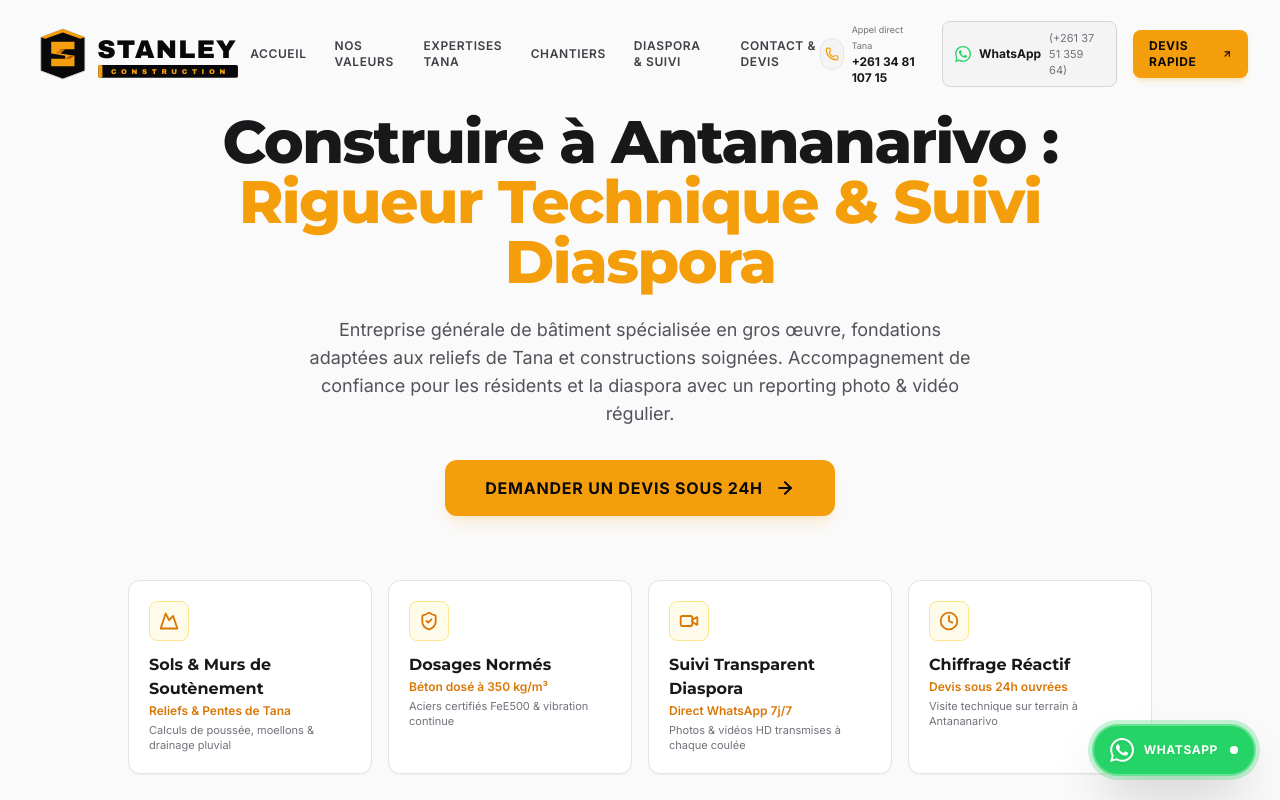
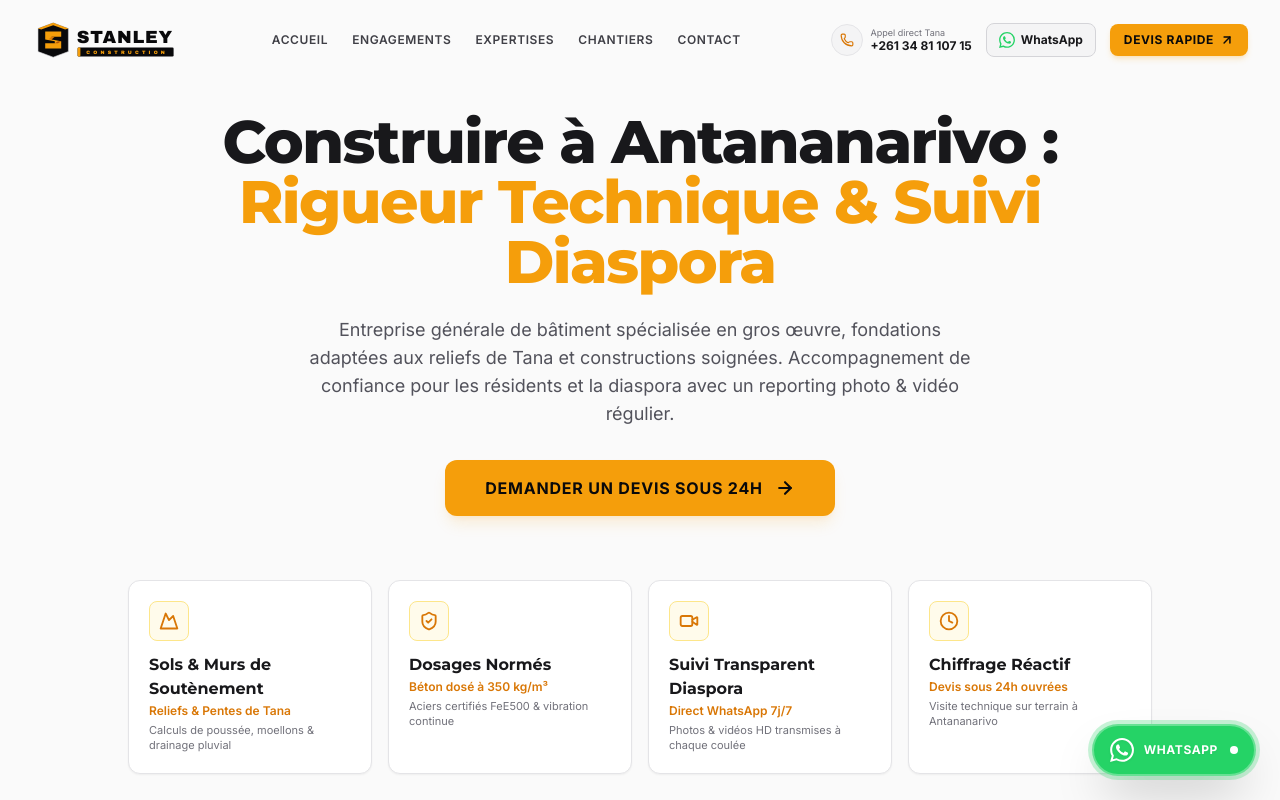
Before and after one commit to xaviertimoty-19/stanley-construction, a React (Vite) app: page / in a window 1280 px wide. Shown: the top 800 px of the page. Built offline with nearby package versions, Linux system fonts and the light colour scheme.

Commit message:
fix(navbar): elimination du chevauchement et des retours a la ligne sur les boutons d'appel et whatsapp en version desktop

```diff
--- a/src/components/Navbar.tsx
+++ b/src/components/Navbar.tsx
@@ -17,11 +17,10 @@ export const Navbar: React.FC = () => {
 
   const navLinks = [
     { name: 'Accueil', href: '#accueil' },
-    { name: 'Nos Valeurs', href: '#valeurs' },
-    { name: 'Expertises Tana', href: '#services' },
+    { name: 'Engagements', href: '#valeurs' },
+    { name: 'Expertises', href: '#services' },
     { name: 'Chantiers', href: '#portfolio' },
-    { name: 'Diaspora & Suivi', href: '#valeurs' },
-    { name: 'Contact & Devis', href: '#contact' },
+    { name: 'Contact', href: '#contact' },
   ];
 
   const whatsappUrl = "https://wa.me/261375135964?text=Bonjour%20Stanley%20Construction,%20je%20souhaite%20un%20devis%20de%20construction%20à%20Antananarivo.";
@@ -30,29 +29,29 @@ export const Navbar: React.FC = () => {
     <header
       className={`fixed top-0 left-0 right-0 z-50 transition-all duration-300 ${
         isScrolled
-          ? 'bg-white/95 dark:bg-stanley-black/95 backdrop-blur-md border-b border-zinc-200 dark:border-stanley-steel py-3 shadow-md dark:shadow-xl'
-          : 'bg-transparent py-5'
+          ? 'bg-white/95 dark:bg-stanley-black/95 backdrop-blur-md border-b border-zinc-200 dark:border-stanley-steel py-2.5 shadow-md dark:shadow-xl'
+          : 'bg-transparent py-4'
       }`}
     >
       <div className="max-w-7xl mx-auto px-4 sm:px-6 lg:px-8">
-        <div className="flex items-center justify-between">
+        <div className="flex items-center justify-between gap-4">
           {/* Logo Officiel Stanley Construction */}
-          <a href="#accueil" className="flex items-center group py-0.5" aria-label="Accueil Stanley Construction">
+          <a href="#accueil" className="flex items-center group py-0.5 shrink-0" aria-label="Accueil Stanley Construction">
             <Logo
               variant="auto"
               className={`w-auto group-hover:scale-[1.02] transition-all duration-300 ${
-                isScrolled ? 'h-11 sm:h-12 lg:h-14' : 'h-12 sm:h-14 lg:h-16'
+                isScrolled ? 'h-9 sm:h-10 lg:h-11' : 'h-10 sm:h-11 lg:h-13'
               }`}
             />
           </a>
 
           {/* Desktop Navigation Links */}
-          <nav className="hidden lg:flex items-center gap-7">
+          <nav className="hidden lg:flex items-center gap-3.5 xl:gap-6 shrink-0">
             {navLinks.map((link) => (
               <a
                 key={link.name}
                 href={link.href}
-                className="text-xs font-semibold text-zinc-700 dark:text-slate-300 hover:text-stanley-yellow dark:hover:text-stanley-yellow transition-colors cursor-pointer relative py-1 after:absolute after:bottom-0 after:left-0 after:right-0 after:h-0.5 after:bg-stanley-yellow after:scale-x-0 hover:after:scale-x-100 after:transition-transform uppercase tracking-wider"
+                className="text-xs font-semibold text-zinc-700 dark:text-slate-300 hover:text-stanley-yellow dark:hover:text-stanley-yellow transition-colors cursor-pointer relative py-1 after:absolute after:bottom-0 after:left-0 after:right-0 after:h-0.5 after:bg-stanley-yellow after:scale-x-0 hover:after:scale-x-100 after:transition-transform uppercase tracking-wider whitespace-nowrap"
               >
                 {link.name}
               </a>
@@ -60,38 +59,41 @@ export const Navbar: React.FC = () => {
           </nav>
 
           {/* Direct Contact & CTA Button */}
-          <div className="hidden md:flex items-center gap-4">
+          <div className="hidden md:flex items-center gap-2.5 xl:gap-3.5 shrink-0">
+            {/* Phone link with strict non-wrapping layout */}
             <a
               href="tel:+261348110715"
-              className="flex items-center gap-2 text-xs font-semibold text-zinc-700 dark:text-slate-300 hover:text-zinc-950 dark:hover:text-white transition-colors"
+              className="flex items-center gap-2 text-xs font-semibold text-zinc-700 dark:text-slate-300 hover:text-zinc-950 dark:hover:text-white transition-colors shrink-0 whitespace-nowrap group"
               title="Appel direct: +261 34 81 107 15"
             >
-              <div className="w-8 h-8 rounded-full bg-zinc-100 dark:bg-stanley-charcoal border border-zinc-200 dark:border-stanley-steel flex items-center justify-center text-stanley-yellow">
+              <div className="w-8 h-8 rounded-full bg-zinc-100 dark:bg-stanley-charcoal border border-zinc-200 dark:border-stanley-steel flex items-center justify-center text-stanley-gold dark:text-stanley-yellow group-hover:border-stanley-yellow transition-colors shrink-0">
                 <Phone className="w-3.5 h-3.5" />
               </div>
-              <div className="flex flex-col text-left">
-                <span className="text-[9px] text-zinc-500 dark:text-slate-400 font-normal">Appel direct Tana</span>
-                <span className="font-bold text-zinc-900 dark:text-slate-100">+261 34 81 107 15</span>
+              <div className="hidden xl:flex flex-col text-left leading-tight whitespace-nowrap">
+                <span className="text-[9px] text-zinc-500 dark:text-slate-400 font-normal whitespace-nowrap">Appel direct Tana</span>
+                <span className="font-bold text-zinc-900 dark:text-slate-100 whitespace-nowrap">+261 34 81 107 15</span>
               </div>
             </a>
 
+            {/* WhatsApp button */}
             <a
               href={whatsappUrl}
               target="_blank"
               rel="noopener noreferrer"
-              className="inline-flex items-center gap-2 px-3 py-2 rounded-lg bg-zinc-100 dark:bg-stanley-charcoal border border-zinc-300 dark:border-stanley-steel hover:border-[#25D366] text-zinc-900 dark:text-slate-100 font-bold text-xs transition-all cursor-pointer group shadow-xs"
+              className="inline-flex items-center gap-1.5 px-3 py-2 rounded-lg bg-zinc-100 dark:bg-stanley-charcoal border border-zinc-300 dark:border-stanley-steel hover:border-[#25D366] text-zinc-900 dark:text-slate-100 font-bold text-xs transition-all cursor-pointer group shadow-xs shrink-0 whitespace-nowrap"
               title="Discuter sur WhatsApp: +261 37 51 359 64"
             >
               <WhatsAppIcon className="w-4 h-4 text-[#25D366] shrink-0" />
-              <span>WhatsApp</span>
-              <span className="hidden xl:inline text-[11px] font-normal text-zinc-500 dark:text-slate-400">(+261 37 51 359 64)</span>
+              <span className="whitespace-nowrap">WhatsApp</span>
+              <span className="hidden 2xl:inline text-[11px] font-normal text-zinc-500 dark:text-slate-400 whitespace-nowrap">(+261 37 51 359 64)</span>
             </a>
 
+            {/* Primary Devis Button */}
             <a
               href="#contact"
-              className="inline-flex items-center gap-1.5 px-4 py-2 rounded-lg bg-stanley-yellow hover:bg-stanley-gold text-stanley-black font-extrabold text-xs transition-all shadow-md shadow-amber-500/20 hover:shadow-amber-500/40 hover:-translate-y-0.5 cursor-pointer uppercase tracking-wider"
+              className="inline-flex items-center gap-1.5 px-3.5 py-2 rounded-lg bg-stanley-yellow hover:bg-stanley-gold text-stanley-black font-extrabold text-xs transition-all shadow-md shadow-amber-500/20 hover:shadow-amber-500/40 hover:-translate-y-0.5 cursor-pointer uppercase tracking-wider shrink-0 whitespace-nowrap"
             >
-              <span>Devis Rapide</span>
+              <span className="whitespace-nowrap">Devis Rapide</span>
               <ArrowUpRight className="w-3.5 h-3.5 stroke-[2.5]" />
             </a>
           </div>
@@ -99,7 +101,7 @@ export const Navbar: React.FC = () => {
           {/* Mobile Menu Button */}
           <button
             onClick={() => setMobileMenuOpen(!mobileMenuOpen)}
-            className="lg:hidden p-2 rounded-lg bg-zinc-100 dark:bg-stanley-charcoal border border-zinc-200 dark:border-stanley-steel text-zinc-700 dark:text-slate-300 hover:text-zinc-950 dark:hover:text-white focus:outline-none cursor-pointer"
+            className="lg:hidden p-2 rounded-lg bg-zinc-100 dark:bg-stanley-charcoal border border-zinc-200 dark:border-stanley-steel text-zinc-700 dark:text-slate-300 hover:text-zinc-950 dark:hover:text-white focus:outline-none cursor-pointer shrink-0"
             aria-label="Ouvrir le menu mobile"
           >
             {mobileMenuOpen ? <X className="w-6 h-6" /> : <Menu className="w-6 h-6" />}
```
